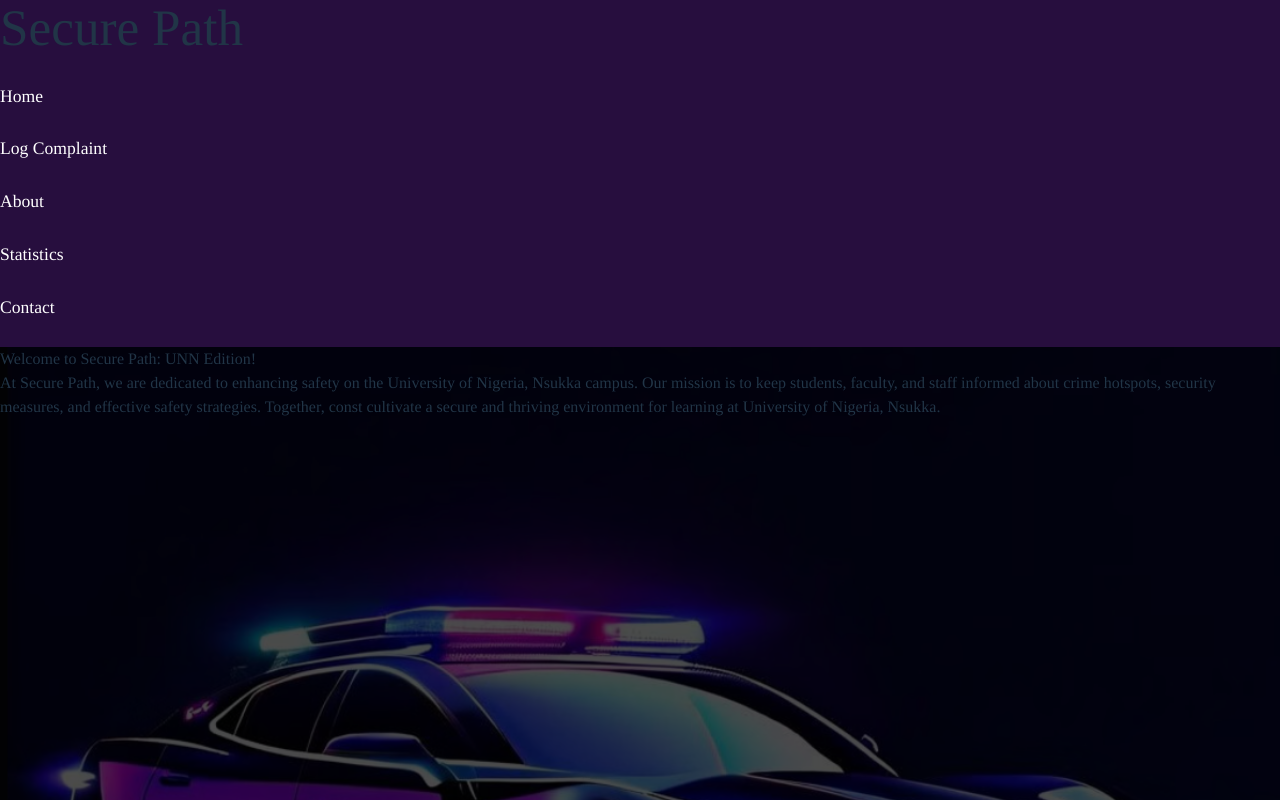
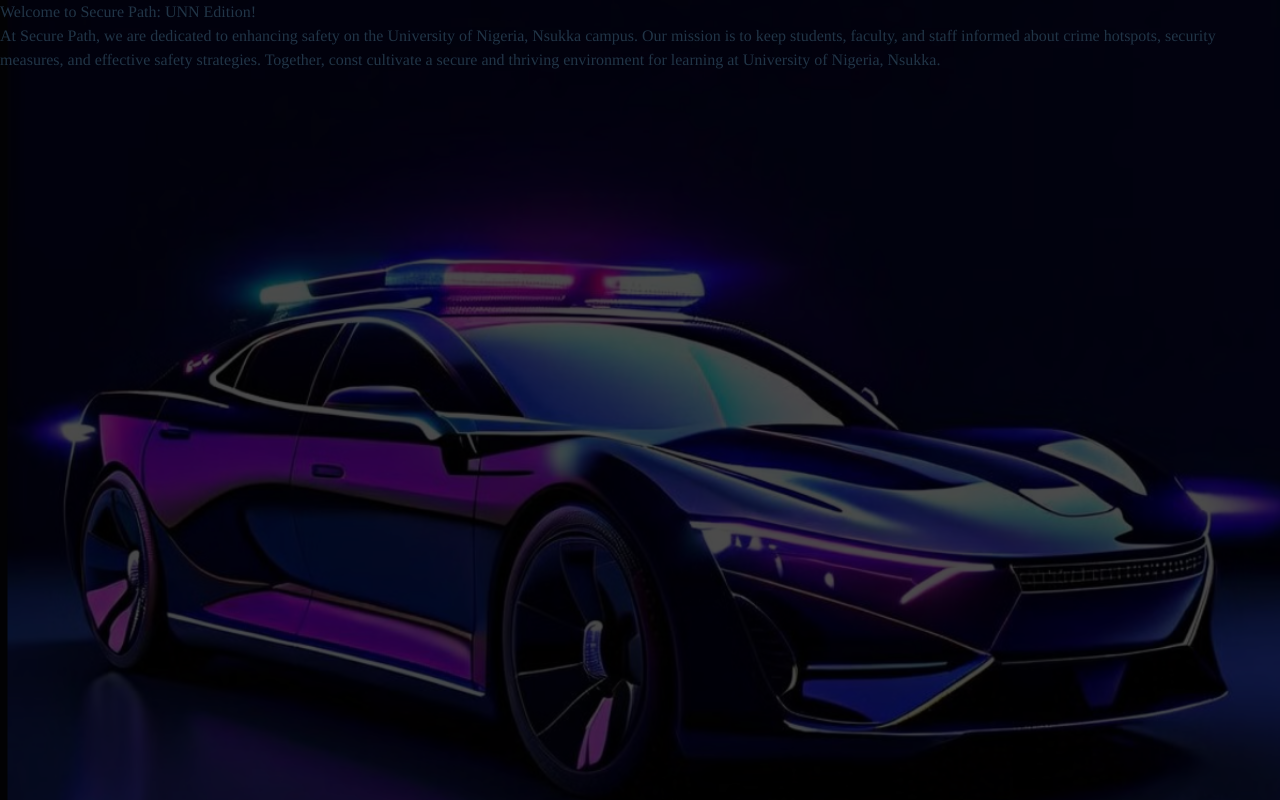
Before and after one commit to Glorypaul-pixel/Secure-path, a React (Vite) app: page / in a window 1280 px wide. Shown: the top 800 px of the page. Built offline with nearby package versions, Linux system fonts and the light colour scheme.

Commit message:
feat(elements): refactored elements

```diff
--- a/src/components/home.jsx
+++ b/src/components/home.jsx
@@ -59,38 +59,7 @@
         id="section"
         className="cursor-default relative text-center text-white flex flex-col items- center justify-center"
       >
-        <header className="fixed top-0 w-full flex  items-center shadow-inner bg-gradient-to-r from-purple-500 to-pink-500 bg-opacity-90 p-5 text-white lg:flex-row">
-          <div className=" cursor-default font-tino flex  bold tracking-wider items-center w-3/6">
-            <h1 className="text-[2rem] font-bold">Secure Path</h1>
-          </div>
-          <nav className="space-x-8 justify-between w-4/5 flex md:flex-row my-0 mx-auto text-white">
-            <a href="#home" className="active">
-              <p>Home</p>
-              <span></span>
-            </a>
-            <a href="#logcomplain">
-              <p>
-                Log Complaint <span></span>
-              </p>
-            </a>
 
-            <a href="#about">
-              <p>
-                About <span></span>
-              </p>
-            </a>
-            <a href="#statistics">
-              <p>
-                Statistics <span></span>
-              </p>
-            </a>
-            <a href="#contact">
-              <p>
-                Contact <span></span>
-              </p>
-            </a>
-          </nav>
-        </header>
         <div id="home" className="Hero pt-32">
           <h2 className="   text-5xl font-bold items-center justify-center pt-24">
             Welcome to Secure Path: UNN Edition!
```
